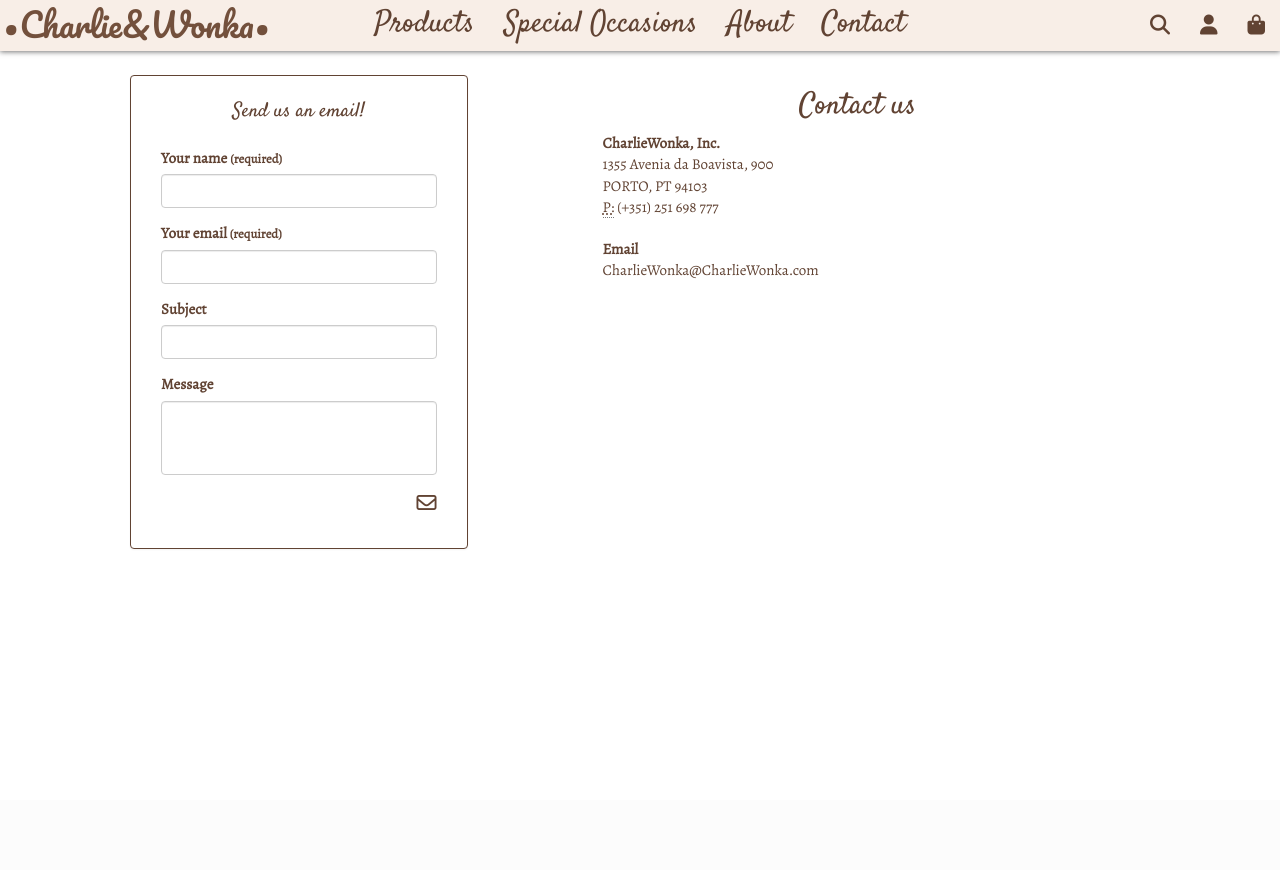
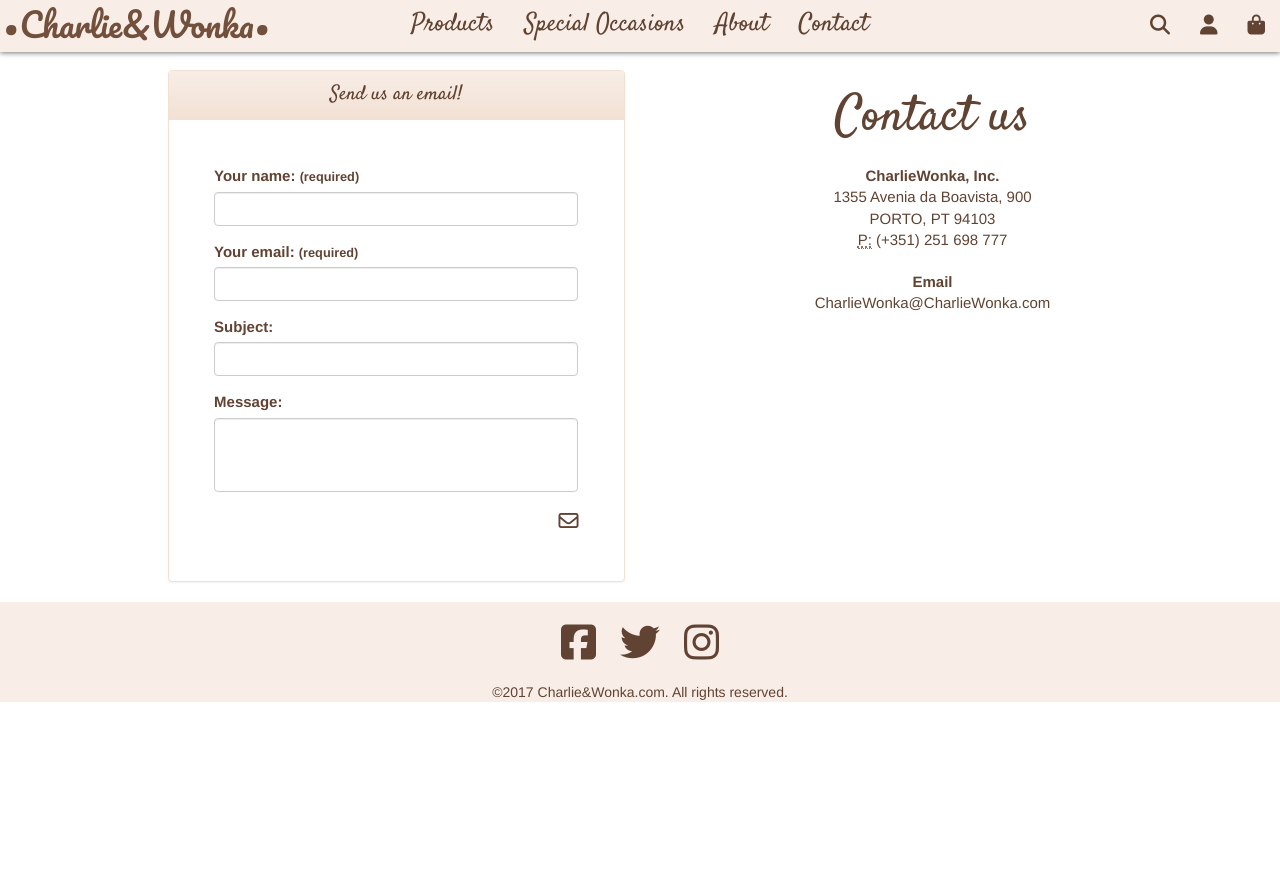
Before and after one commit to centeio/Database-and-Web-Applications-Lab, a PHP site: page /Contacts.html in a window 1280 px wide. Before the commit the page ends 549 px from the top, so only its background shows below. Run offline with PHP 8.4, Linux system fonts and the light colour scheme; some libraries are stand-ins or nearby versions; some web fonts are replaced.

Commit message:
Fixed Header and Contacts

```diff
--- a/Contacts.html
+++ b/Contacts.html
@@ -1,6 +1,5 @@
 <!DOCTYPE html>
 <html lang="en">
-
     <head>
 
         <title>Charlie&Wonka</title>
@@ -50,19 +49,22 @@
                             <span class="icon-bar"></span>
                             <span class="icon-bar"></span>
                         </button>
-                        <a class="navbar-brand" href="#"> &bull;Charlie&Wonka&bull;</a>
+                        <a class="navbar-brand" href="MainPage.html"> &bull;Charlie&Wonka&bull;</a>
                     </div>
-                    <div class="collapse navbar-collapse">
+                    <div id="myNavbar" class="collapse navbar-collapse">
                         <ul class="nav navbar-nav navbar-center">
                             <li class="active"><a href="#">Products</a></li>
                             <li><a href="#">Special Occasions</a></li>
-                            <li><a href="#">About</a></li>
+                            <li><a href="AboutPage.html">About</a></li>
                             <li><a href="#">Contact</a></li>
+                            <li class="navbar-text"><a href="#">Search</a></li>
+                            <li class="navbar-text"><a href="#">Login/Register</a></li>
+                            <li class="navbar-text"><a href="#">Shopping Bag</a></li>
                         </ul>
                         <ul class="nav navbar-nav navbar-right">
-                            <li><a href="#"><i class="fa fa-search" aria-hidden="true"></i></span></a></li>
-                            <li><a href="#"><i class="fa fa-user" aria-hidden="true"></i></span></a></li>
-                            <li><a href="#"><i class="fa fa-shopping-bag" aria-hidden="true"></i></span></a></li>
+                            <li class="navbar-icon"><a href="#"><i class="fa fa-search" aria-hidden="true"></i></a></li>
+                            <li class="navbar-icon"><a href="#"><i class="fa fa-user" aria-hidden="true"></i></a></li>
+                            <li class="navbar-icon"><a href="#"><i class="fa fa-shopping-bag" aria-hidden="true"></i></a></li>
                         </ul>
                     </div>
                 </div>
@@ -70,42 +72,39 @@
 
             <!-- Page Content -->
             <div class="container">
-
                 <div class="row">
-
-            <div class="col-md-5">
+                    <div class="col-md-offset-1 col-md-5 col-lg-offset-1 col-lg-5 col-sm-12 col-xs-12">
                         <div class="panel panel-default">
-                    <h5>Send us an email!</h5>
+                            <div class="panel-heading">
+                                Send us an email!
+                            </div>
                             <div class="panel-body">
-
                                 <form>
                                     <div class="form-group">
-                            <label>Your name <small>(required)</small></label>
+                                        <label>Your name: <small>(required)</small></label>
                                         <input type="name" class="form-control" id="name">
                                     </div>
                                     <div class="form-group">
-                            <label>Your email <small>(required)</small></label>
+                                        <label>Your email: <small>(required)</small></label>
                                         <input type="email" class="form-control" id="email">
                                     </div>
                                     <div class="form-group">
-                            <label>Subject</label>
+                                        <label>Subject:</label>
                                         <input type="subject" class="form-control" id="subject">
                                     </div>
                                     <div class="form-group">
-                            <label> Message</label>
+                                        <label> Message:</label>
                                         <textarea class="form-control" rows="3" cols="3" id="message"></textarea>
                                     </div>
-
-                        <a href="#" class="pull-right"><i class="fa fa-envelope-o" aria-hidden="true"></i></span></a>
+                                    <a href="#" class="pull-right"><i class="fa fa-envelope-o" aria-hidden="true"></i></a>
                                 </form>
                             </div>
                         </div>
                     </div>
 
-            <div class="col-md-6">
-
+                    <div class="col-md-offset-1 col-md-4 col-lg-offset-1 col-lg-4 col-sm-12 col-xs-12">
                         <div class="contacts">
-                    <h4>Contact us</h4>
+                            <h2>Contact us</h2>
                             <address>
                                 <strong>CharlieWonka, Inc.</strong><br>
                                 1355 Avenia da Boavista, 900<br>
@@ -121,8 +120,6 @@
                     </div>
                 </div>
             </div>
-
-    <!--
             <div id="footer" class="container-fluid">
                 <div id="SocialMedia" class="col-md-12">
                     <a href="#"><i class="fa fa-facebook-square" aria-hidden="true"></i></a>
@@ -133,7 +130,6 @@
                     <span> ©2017 Charlie&Wonka.com. All rights reserved. </span>
                 </div>
             </div>
-    -->
         </div>
     </body>
 </html>
--- a/css/Contacts.css
+++ b/css/Contacts.css
@@ -53,15 +53,14 @@ html, body {
     }
 }
 
-
 .navbar-nav a {
     font-family: 'Satisfy', cursive;
-    font-size: 30px;
+    font-size: 25px;
 }
 
 @media only screen and (max-width: 1024px) {
     .navbar-nav a {
-        font-size: 15px;
+        font-size: 20px;
     }
 }
 
@@ -91,6 +90,11 @@ html, body {
 .nav.navbar-nav.navbar-right a {
     color: #614333;
     text-shadow: none;
+}
+
+@media only screen and (min-width: 768px) {
+    .nav.navbar-nav.navbar-center a,
+    .nav.navbar-nav.navbar-right a {
         transition: all .5s ease;
         -webkit-transition: all .2s ease; /* Safari and Chrome */
         -moz-transition: all .2s ease; /* Firefox */
@@ -100,13 +104,18 @@ html, body {
 
     .nav.navbar-nav.navbar-center a:hover,
     .nav.navbar-nav.navbar-right a:hover {
-    color: #614333;
-    text-shadow: none;
         transform: scale(1.1);
         -webkit-transform: scale(1.1); /* Safari and Chrome */
         -moz-transform: scale(1.1); /* Firefox */
         -ms-transform: scale(1.1); /* IE 9 */
         -o-transform: scale(1.1); /* Opera */
+    }
+}
+
+.nav.navbar-nav.navbar-center a:hover,
+.nav.navbar-nav.navbar-right a:hover {
+    color: #614333;
+    text-shadow: none;
 }
 
 .nav.navbar-nav.navbar-right i {
@@ -114,75 +123,81 @@ html, body {
     font-size: 20px;
 }
 
+@media only screen and (min-width: 768px) {
+    .nav.navbar-nav.navbar-center .navbar-text {
+        display: none;
+    }
+
+    .nav.navbar-nav.navbar-right .navbar-icon {
+        display: inline-block;
+    }
+}
+
+@media only screen and (max-width: 768px) {
+    .nav.navbar-nav.navbar-center .navbar-text {
+        display: block;
+        margin: 0;
+    }
+
+    .nav.navbar-nav.navbar-right .navbar-icon {
+        display: none;
+    }
+}
+
 /*end navbar*/
+.container {
+    margin-top: 70px;
+}
 
-.panel h5{
+.panel.panel-default {
+    border: 1px solid #f2e0d3;
+    font-size: 15px;
+    background-color: white;
+    border-color: none;
+    color: #614333;
+}
+
+.panel-default > .panel-heading{
     font-family: 'Satisfy', cursive;
     text-align: center;
     color: #614333;
     font-size: 20px;
-}
-.panel{
-    margin: 4em;
-    margin-top: 5em;
-    font-family: 'Alegreya', serif;
-    font-size: 15px;
-    background-color: white;
-    border-color:#614333;
-    color: #614333;
+    background-image: linear-gradient(to bottom,#F8EEE7 0,#f2e0d3 100%);
+    background-image: -o-linear-gradient(to bottom,#F8EEE7 0,#f2e0d3 100%);
+    background-image: -moz-linear-gradient(to bottom,#F8EEE7 0,#f2e0d3 100%);
+    background-image: -webkit-linear-gradient(to bottom,#F8EEE7 0,#f2e0d3 100%);
+    background-color: #F8EEE7;
+    border: none;
 }
 
-.panel a{
+.panel-default > .panel-body {
+    padding: 10%;
+}
+
+.panel a {
    color: #614333;
    font-size: 20px;
-
-}
-.panel input:hover{
-    border-color:#614333;
-}
-
-
-.panel-default{
-    padding: 1em;
-}
-
-.btn{
-    margin-left: 6em;
-}
-
-.btn:hover{
-    border-color:#614333;
-}
-
-.contacts{
-     margin-top: 6em;
-     margin-left: 3em;
 }
 
 textarea {
    resize: none;
 }
 
-textarea:hover{
-    border-color:#614333;
+.contacts {
+    font-size: 15px;
+    color: #614333;
+    text-align: center;
 }
 
-.contacts h4 {
+.contacts h2 {
     font-family: 'Satisfy', cursive;
-    text-align: center;
     color: #614333;
-    font-size: 30px;
+    font-size: 50px;
+    margin-bottom: 20px;
 }
 
-.contacts{
-    font-family: 'Alegreya', serif;
-    font-size: 15px;
-    color: #614333;
-}
-
-.contacts a{
+.contacts a {
     text-decoration: none;
-    font-family: 'Alegreya', serif;
     font-size: 15px;
     color: #614333;
 }
@@ -191,17 +206,8 @@ textarea:hover{
     font-weight: bold;
 }
 
-/*footer*/
 #footer {
     background-color: #F8EEE7;
-}
-
-@media(min-width: 992px) {
-    #footer {
-        position: absolute;
-        bottom: 0;
-        width: 100%;
-    }
 }
 
 #SocialMedia {
```
Also changed, not shown: AboutPage.html (+8 -5 lines), CheckoutBasket.html (+6 -6 lines), Receipt.html (+6 -7 lines), index.html (+7 -7 lines). Lines whose indentation alone changed are shown as unchanged.
